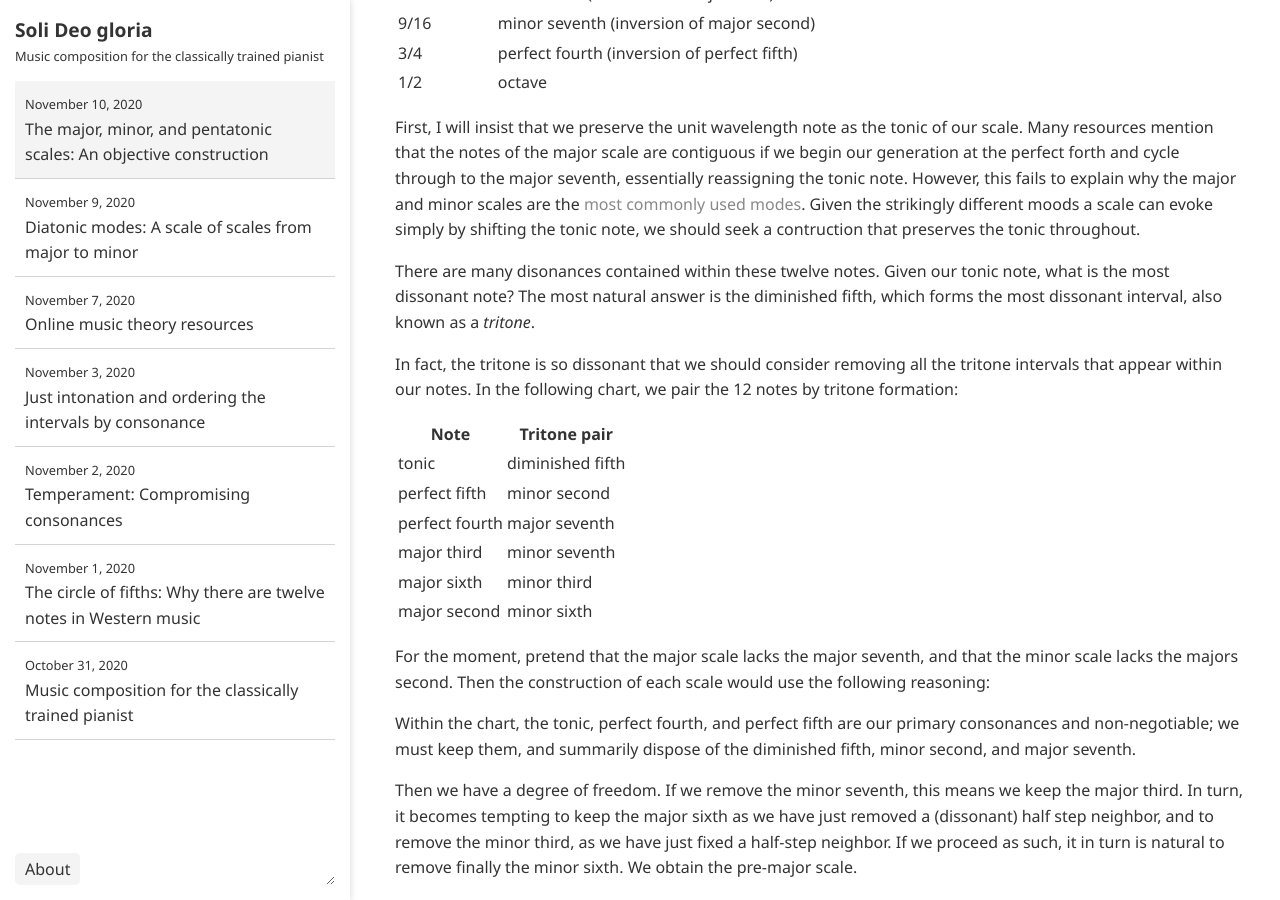
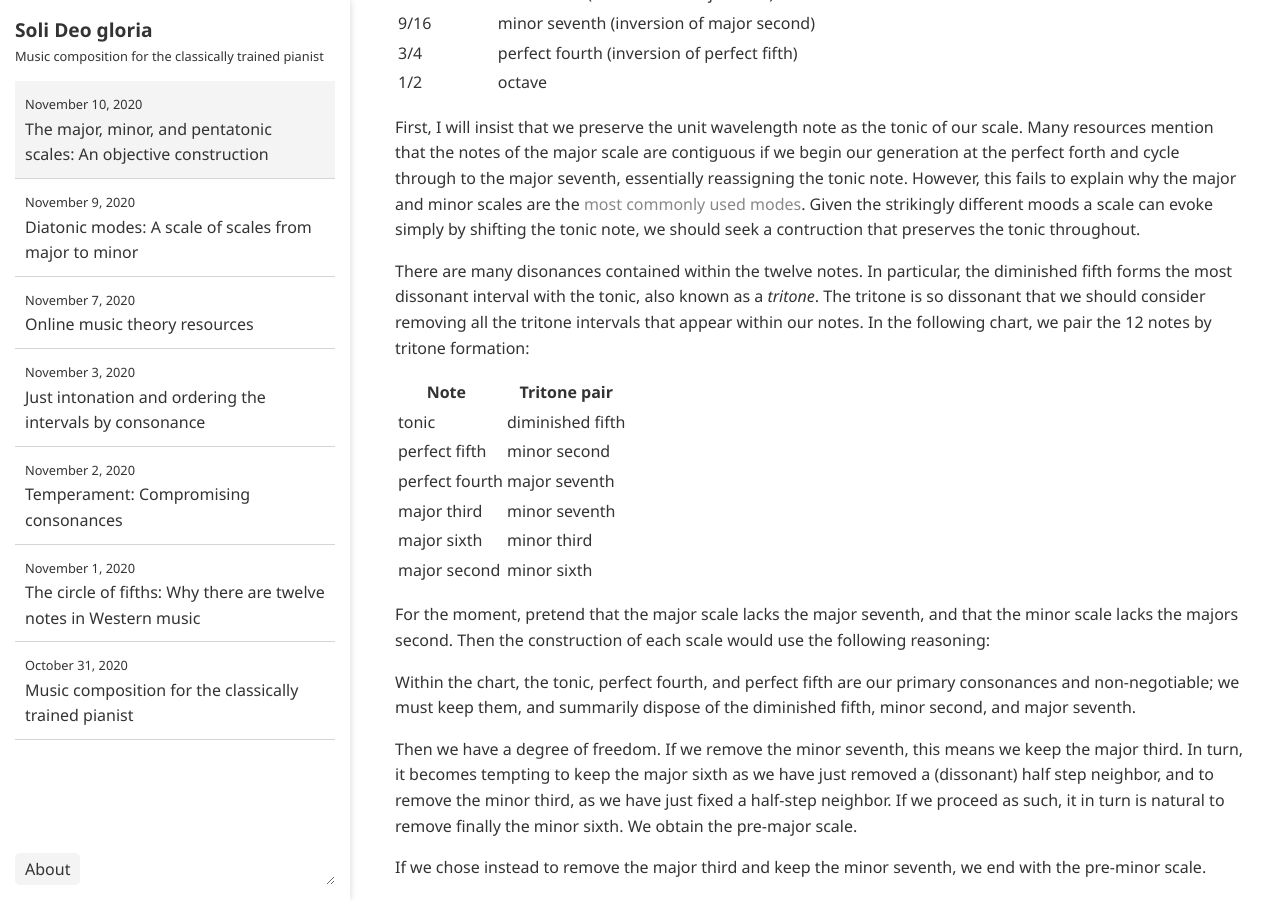
Before and after one commit to ansyblenetwork/sdg, a Jekyll site: the page built from _posts/2020-11-10-the-major-minor.md, in a window 1280 px wide and 900 px high, scrolled down 640 px. Built offline with Jekyll 4.4.1, drawn with Linux system fonts in a browser that asks for light colours.

Commit message:
Update 2020-11-10-the-major-minor.md

```diff
--- a/_posts/2020-11-10-the-major-minor.md
+++ b/_posts/2020-11-10-the-major-minor.md
@@ -25,11 +25,9 @@ I will copy here the table of intervals from our discussion of the [consonant in
 
 First, I will insist that we preserve the unit wavelength note as the tonic of our scale. Many resources mention that the notes of the major scale are contiguous if we begin our generation at the perfect forth and cycle through to the major seventh, essentially reassigning the tonic note. However, this fails to explain why the major and minor scales are the [most commonly used modes]({{ "" | relative_url }}{% post_url 2020-11-09-diatonic-modes-a %}). Given the strikingly different moods a scale can evoke simply by shifting the tonic note, we should seek a contruction that preserves the tonic throughout.
 
-There are many disonances contained within these twelve notes. Given our tonic note, what is the most dissonant note? The most natural answer is the diminished fifth, which forms the most dissonant interval, also known as a _tritone_.
+There are many disonances contained within the twelve notes. In particular, the diminished fifth forms the most dissonant interval with the tonic, also known as a _tritone_. The tritone is so dissonant that we should consider removing all the tritone intervals that appear within our notes. In the following chart, we pair the 12 notes by tritone formation:
 
-In fact, the tritone is so dissonant that we should consider removing all the tritone intervals that appear within our notes. In the following chart, we pair the 12 notes by tritone formation:
-
-| Note | Tritone pair |
+| Note&nbsp;&nbsp; | Tritone pair |
 | ------------- | ------------- |
 | tonic | diminished fifth |
 | perfect fifth | minor second |
```
